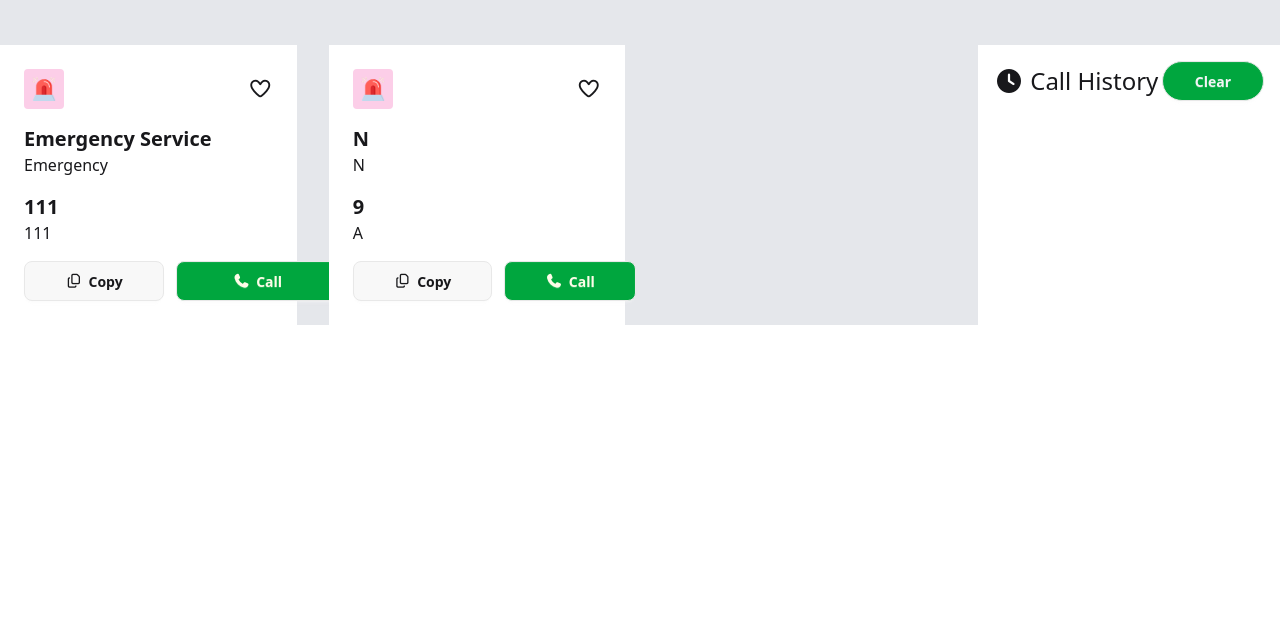
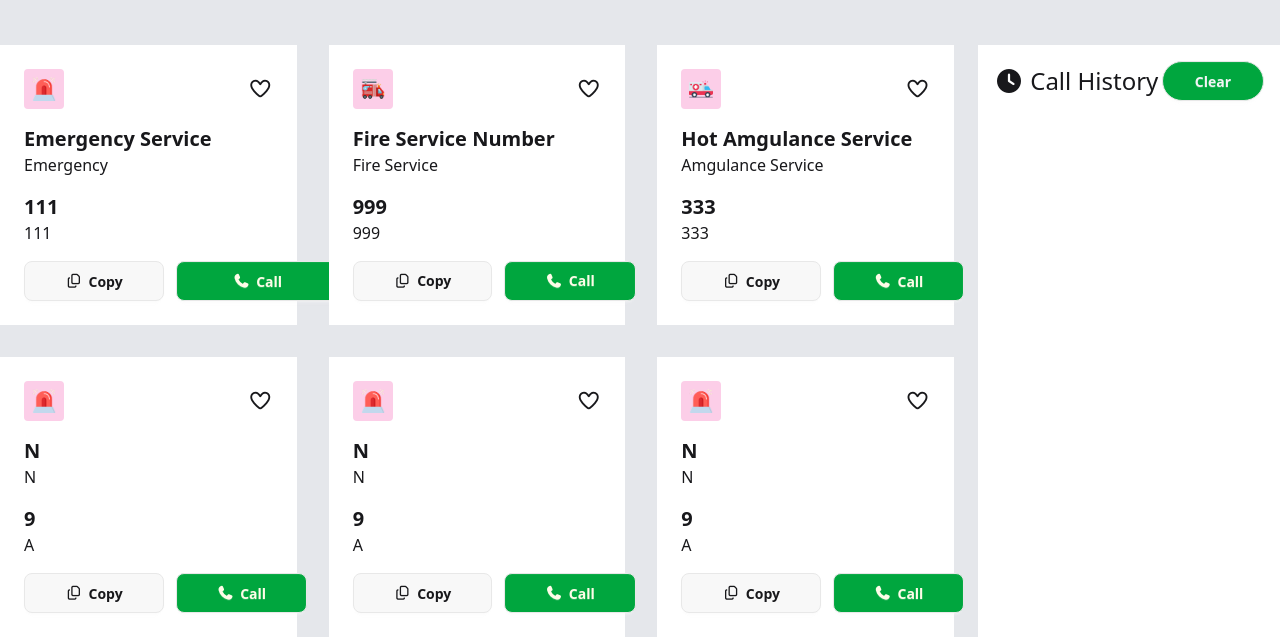
Before and after one commit to omor244/Emergency-Service-Directory, a plain HTML site: page index.html in a window 1280 px wide. Shown: the part 330-967 px from the top of the page. Before the commit the page ends 800 px from the top, so only its background shows below. Drawn offline with nearby package versions, Linux system fonts and the light colour scheme.

Commit message:
added copy button

```diff
--- a/index.html
+++ b/index.html
@@ -25,7 +25,7 @@
                       <img class="w-8" src="assets/heart.png" alt="">
                   </div>
                   <div class="flex items-center gap-3">
-                     <p>0</p>
+                     <p id="coin">100</p>
                       <img class="w-8" src="assets/coin.png" alt="">
                   </div>
                 <button class="btn text-white  bg-[#00A63E] px-8 rounded-full font-semibold"><span>0</span> Copy</button>
@@ -61,6 +61,83 @@
              <button class="btn text-yellow-50  bg-[#00A63E] rounded-lg px-14  call-cart" > <i class="fa-solid fa-phone "></i> Call</button>
              </div>
           </div>
+          <!-- cart-2 -->
+          <div class="bg-white space-y-4 p-6 ">
+            <div class="flex justify-between items-center  ">
+                <img class="bg-pink-200 p-2 w-10 rounded-sm" src="assets/fire-service.png" alt="">
+                <span id="hart-btn" class=" cursor-pointer  text-xl hart-add-btn"><i class="fa-regular fa-heart"></i></span>
+            </div>
+             <div class=" ">
+                <h2 id="title" class="text-xl font-bold ">Fire Service Number</h2>
+                <p>Fire Service </p>
+             </div>
+             <div id="cart" class="title">
+                <h2 class="text-xl font-bold ">999</h2>
+                <p>999</p>
+             </div>
+             <div class="flex justify-between">
+                <button class="btn px-14 lg:px-10 hover:bg-black hover:text-white mr-3 rounded-lg  copy-cart " > <i class="fa-regular fa-copy"></i> Copy</button>
+             <button class="btn text-yellow-50  bg-[#00A63E] rounded-lg px-14 lg:px-10  call-cart" > <i class="fa-solid fa-phone "></i> Call</button>
+             </div>
+          </div>
+          <!-- cart-3 -->
+          <div class="bg-white space-y-4 p-6 ">
+            <div class="flex justify-between items-center  ">
+                <img class="bg-pink-200 p-2 w-10 rounded-sm" src="assets/ambulance.png" alt="">
+                <span id="hart-btn" class=" cursor-pointer  text-xl hart-add-btn"><i class="fa-regular fa-heart"></i></span>
+            </div>
+             <div class=" ">
+                <h2 id="title" class="text-xl font-bold ">Hot Amgulance Service</h2>
+                <p>Amgulance Service</p>
+             </div>
+             <div id="cart" class="title">
+                <h2 class="text-xl font-bold ">333</h2>
+                <p>333</p>
+             </div>
+             <div class="flex justify-between">
+                <button class="btn px-14 lg:px-10 hover:bg-black hover:text-white mr-3 rounded-lg  copy-cart " > <i class="fa-regular fa-copy"></i> Copy</button>
+             <button class="btn text-yellow-50  bg-[#00A63E] rounded-lg px-14 lg:px-10  call-cart" > <i class="fa-solid fa-phone "></i> Call</button>
+             </div>
+          </div>
+          <!-- cart-4 -->
+          <div class="bg-white space-y-4 p-6 ">
+            <div class="flex justify-between items-center  ">
+                <img class="bg-pink-200 p-2 w-10 rounded-sm" src="assets/emergency.png" alt="">
+                <span id="hart-btn" class=" cursor-pointer  text-xl hart-add-btn"><i class="fa-regular fa-heart"></i></span>
+            </div>
+             <div class=" ">
+                <h2 id="title" class="text-xl font-bold ">N</h2>
+                <p>N</p>
+             </div>
+             <div id="cart" class="title">
+                <h2 class="text-xl font-bold ">9</h2>
+                <p>A</p>
+             </div>
+             <div class="flex justify-between">
+                <button class="btn px-14 lg:px-10 hover:bg-black hover:text-white mr-3 rounded-lg  copy-cart " > <i class="fa-regular fa-copy"></i> Copy</button>
+             <button class="btn text-yellow-50  bg-[#00A63E] rounded-lg px-14 lg:px-10  call-cart" > <i class="fa-solid fa-phone "></i> Call</button>
+             </div>
+          </div>
+          <!-- cart-5 -->
+          <div class="bg-white space-y-4 p-6 ">
+            <div class="flex justify-between items-center  ">
+                <img class="bg-pink-200 p-2 w-10 rounded-sm" src="assets/emergency.png" alt="">
+                <span id="hart-btn" class=" cursor-pointer  text-xl hart-add-btn"><i class="fa-regular fa-heart"></i></span>
+            </div>
+             <div class=" ">
+                <h2 id="title" class="text-xl font-bold ">N</h2>
+                <p>N</p>
+             </div>
+             <div id="cart" class="title">
+                <h2 class="text-xl font-bold ">9</h2>
+                <p>A</p>
+             </div>
+             <div class="flex justify-between">
+                <button class="btn px-14 lg:px-10 hover:bg-black hover:text-white mr-3 rounded-lg  copy-cart " > <i class="fa-regular fa-copy"></i> Copy</button>
+             <button class="btn text-yellow-50  bg-[#00A63E] rounded-lg px-14 lg:px-10  call-cart" > <i class="fa-solid fa-phone "></i> Call</button>
+             </div>
+          </div>
+          <!-- cart-6 -->
           <div class="bg-white space-y-4 p-6 ">
             <div class="flex justify-between items-center  ">
                 <img class="bg-pink-200 p-2 w-10 rounded-sm" src="assets/emergency.png" alt="">
@@ -87,7 +164,7 @@
             <aside class=" lg:col-span-3 bg-white p-4" id="card-box">
                 <div class="flex justify-between items-center ">
                     <h2 class="font-medium text-2xl"><i class="fa-solid fa-clock"></i> Call History</h2>
-                    <button class="btn px-8 rounded-full bg-[#00A63E] text-gray-100 text-md">Clear</button>
+                    <button id="clear-btn" class="btn px-8 rounded-full bg-[#00A63E] text-gray-100 text-md">Clear</button>
                 </div>
                 <div id="cart-container">
 
--- a/js/index.js
+++ b/js/index.js
@@ -2,7 +2,7 @@
 
 
 
-let coin = 0
+let num = 0
 
 
 const heartclass = document.getElementsByClassName('hart-add-btn')
@@ -11,12 +11,12 @@ for (let heart of heartclass) {
     heart.addEventListener('click', function (e) {
         e.preventDefault()
         e.preventDefault()
-        coin++
+        num++
 
-        let heartCoin = parseInt(getbyid('heart-coin').innerText = coin)
+        let heartCoin = parseInt(getbyid('heart-coin').innerText = num)
     })
 }
-
+  let COIN = 20
 const callbtn = document.getElementsByClassName('call-cart')
 for (let call of callbtn) {
     call.addEventListener('click', function (e) {
@@ -26,13 +26,13 @@ for (let call of callbtn) {
        const title = call.parentNode.parentNode.childNodes[3].childNodes[1].innerText
 
 
-       alert(innerHTML=`${title}
-${number}
-          `
-       )
 
-      const cartContainer  =  getbyid('cart-container')
-      console.log(cartContainer)
+
+       const cartContainer  =  getbyid('cart-container')
+       const displaycoin = getbyid('coin')
+       let dicrescingCon = parseInt( displaycoin.innerText  )
+
+
 
       const div = document.createElement('div')
      div.classList = 'mt-10 flex justify-between items-center'
@@ -48,7 +48,61 @@ ${number}
 
 
        `
-   cartContainer.appendChild(div)
+
+
+    if(dicrescingCon > 19 ){
+
+               alert(innerHTML=`${title}
+${number}
+          `
+       )
+        dicrescingCon -= 20
+
+       displaycoin.innerText = dicrescingCon
+
+       cartContainer.appendChild(div)
+
+
+
+     }
+     else{
+        alert(" You don't have enough Coin")
+     }
+
 
     })
 }
+
+const copyCart = document.getElementsByClassName('copy-cart')
+
+for(let copy of copyCart){
+    copy.addEventListener('click', function(e){
+         e.preventDefault()
+        //  step 1
+         const titleElement = copy.parentNode.parentNode.childNodes[3].childNodes[1]
+
+         //  step 2
+
+         const titleText = titleElement.innerText
+
+
+        navigator.clipboard.writeText(titleText)
+
+        .then(()=>{
+            alert("coped:" +  titleText)
+        })
+
+    })
+}
+
+
+document.getElementById('clear-btn').addEventListener('click', function(e){
+
+    e.preventDefault()
+
+    const cartContainer  =  getbyid('cart-container')
+     cartContainer.innerHTML = ''
+
+
+
+})
```
